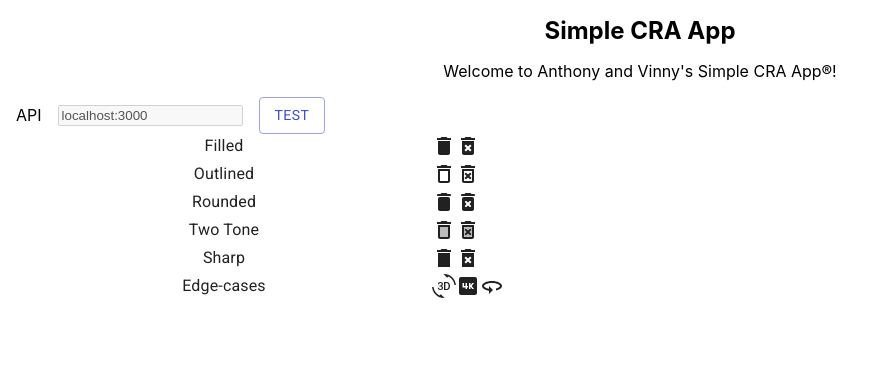
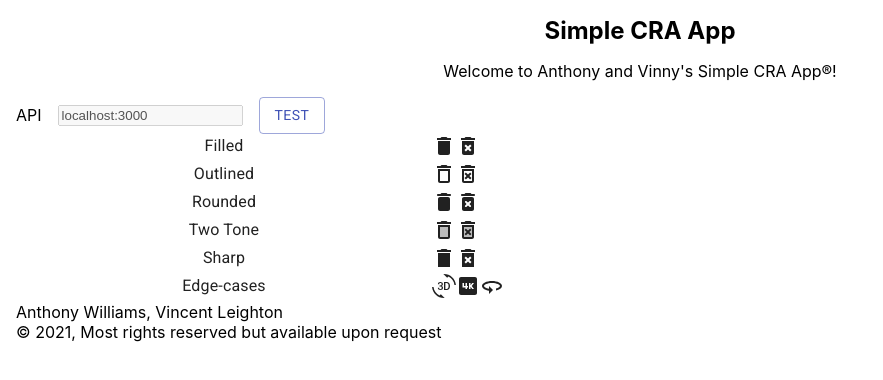
Before and after one commit to Wolven531/simple-cra-app, a React (Create React App) app: page / in a window 1280 px wide. Shown: the top 380 px of the page, without its empty margins (0-883 px from the left). Built offline with nearby package versions, Linux system fonts and the light colour scheme.

Commit message:
Add class names and footer

```diff
--- a/src/App.tsx
+++ b/src/App.tsx
@@ -8,7 +8,7 @@ const ENV_API_URL = process.env.REACT_APP_API_URL || '!!! ENV WAS MISSING URL !!
 function App() {
 	return (
 		<Grid container className="app">
-			<Grid item xs={12}>
+			<Grid item xs={12} className="header">
 				<h2>Simple CRA App</h2>
 			</Grid>
 			<Grid item xs={12}>
@@ -30,6 +30,11 @@ function App() {
 			<Grid item xs={12}>
 				<IconDemo/>
 			</Grid>
+			<Grid item xs={12} className="footer">
+				Anthony Williams, Vincent Leighton
+				<br/>
+				© 2021, Most rights reserved but available upon request
+			</Grid>
 		</Grid>
 	)
 }
```
